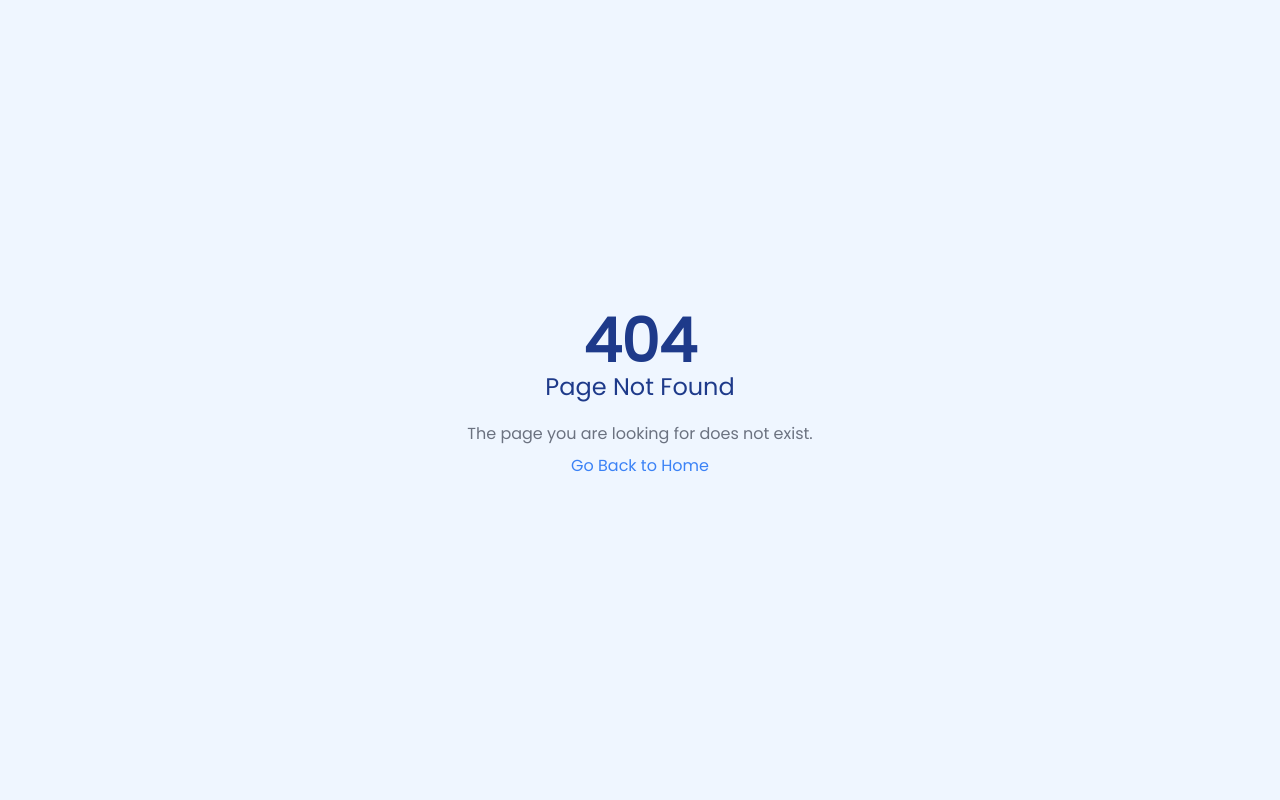
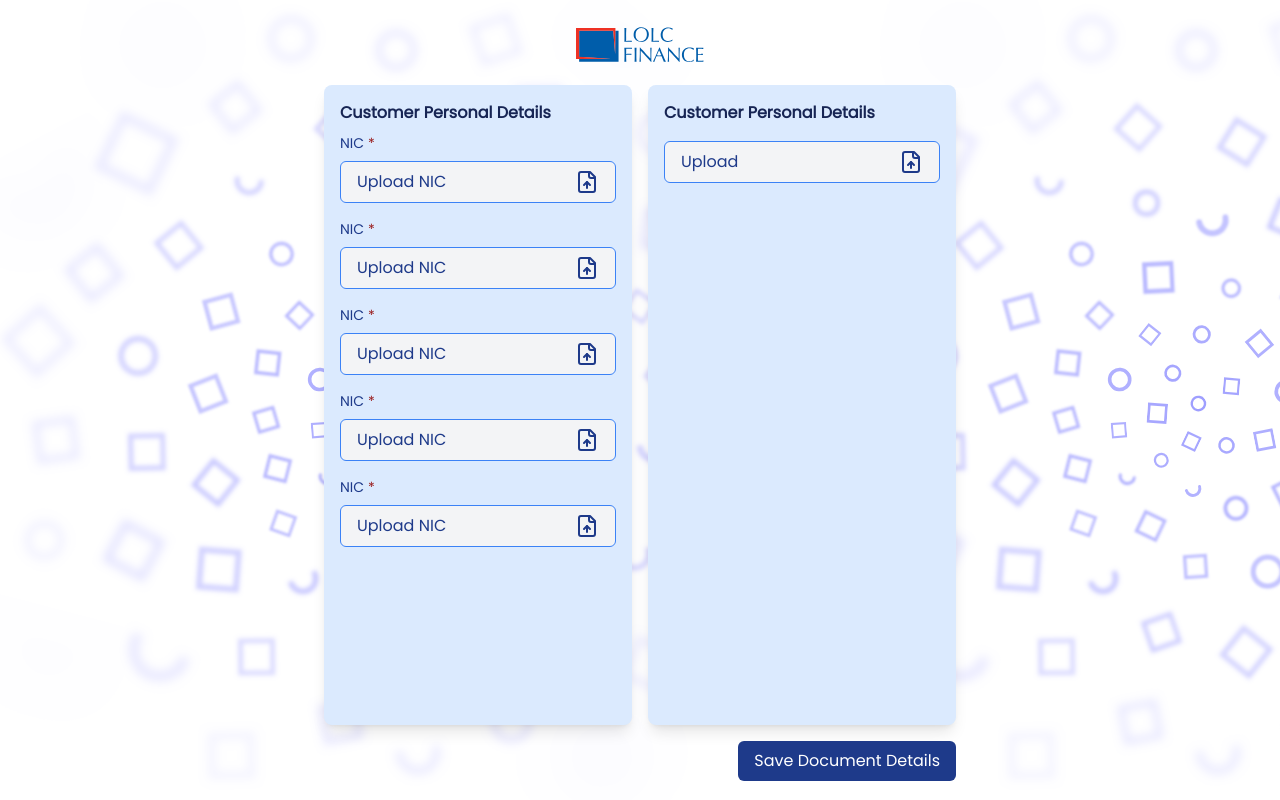
Before and after one commit to nu5rim3/credit-card, a React (Vite) app: page /document-detail in a window 1280 px wide. Before the commit this address had no page. Built offline with nearby package versions, Linux system fonts and the light colour scheme; what tailwindcss-animated would draw is missing.

Commit message:
updated: added condition rendering with employment category and uploader updated

```diff
--- a/src/App.tsx
+++ b/src/App.tsx
@@ -16,6 +16,7 @@ const GetStart = lazy(() => import('./pages/GetStart'));
 const Playground = lazy(() => import('./pages/Playground'));
 const MainForm = lazy(() => import('./pages/MainForm'));
 const DetailForm = lazy(() => import('./pages/DetailForm'));
+const DocumentForm = lazy(() => import('./pages/DocumentForm'));
 const NotFoundPage = lazy(() => import('./pages/NotFoundPage'));
 
 function App() {
@@ -30,6 +31,7 @@ function App() {
               <Route path="/playground" element={<Playground />} />
               <Route path="/form" element={<MainForm />} />
               <Route path="/personal-detail" element={<DetailForm />} />
+              <Route path="/document-detail" element={<DocumentForm />} />
               <Route path="*" element={<NotFoundPage />} />
             </Routes>
           </Suspense>
--- a/src/components/ListBox.tsx
+++ b/src/components/ListBox.tsx
@@ -5,8 +5,6 @@ import { ChevronDown } from 'lucide-react';
 
 interface HUIListboxProps extends ListboxProps {
     options: string[];
-    // selectedOption: { id: number; name: string };
-    // onAction: (option: { id: number; name: string }) => void;
     disabled?: boolean;
     label: string;
     className?: string;
--- a/src/components/Uploader.tsx
+++ b/src/components/Uploader.tsx
@@ -2,6 +2,7 @@ import { ChangeEvent, useState } from "react";
 import { useRef } from "react";
 import { Field, Input, InputProps, Label } from "@headlessui/react";
 import Button from "./Button";
+import { FileUp, Trash2, ZoomIn } from "lucide-react";
 
 interface UploaderProps extends InputProps {
     onFileSelected: (files: File[]) => void;
@@ -12,7 +13,7 @@ interface UploaderProps extends InputProps {
 }
 
 const Uploader: React.FC<UploaderProps> = (
-    ({ onFileSelected, multiple, label, required, error }) => { //...props
+    ({ onFileSelected, multiple, label, required, error, ...props }) => { //...props
         const inputRef = useRef<HTMLInputElement>(null);
         const [files, setFiles] = useState<File[]>([]);
 
@@ -34,14 +35,14 @@ const Uploader: React.FC<UploaderProps> = (
                     {label}
                     {required && <span className="ml-1 text-red-800">*</span>}
                 </Label>
-                <Button variant={"outline"} className="my-2" onClick={() => handleButtonClick()}>Upload {label}</Button>
+                <Button variant={"outline"} className="my-2 w-full flex flex-row justify-between bg-gray-100" onClick={() => handleButtonClick()}>Upload {label} <FileUp /></Button>
                 <Input
                     ref={inputRef}
                     type="file"
                     multiple={multiple}
                     onChange={handleFileSelected}
                     className="hidden"
-                // {...props}
+                    {...props}
                 />
                 <Label className="block text-xs font-medium text-red-800 text-left mt-1 italic">
                     {error}
@@ -53,11 +54,14 @@ const Uploader: React.FC<UploaderProps> = (
                             {files.map((file, index) => (
                                 <div
                                     key={index}
-                                    className="relative w-full h-32  border rounded-lg flex items-center justify-center overflow-hidden cursor-pointer"
+                                    className="relative w-44 sm:w-full h-28 rounded-lg flex items-center justify-center overflow-hidden cursor-pointer bg-gray-100 p-1 hover:shadow-xl transition duration-300 delay-500 hover:delay-300 animate-fade-up animate-duration-[3000ms] animate-once"
                                 >
                                     <img src={URL.createObjectURL(file)} alt={file.name}
-                                        className="object-cover w-full h-full rounded-lg" />
-                                    <button className="absolute bottom-0 right-3">hello</button>
+                                        className="object-contain w-full h-full rounded-lg" />
+                                    <div className="absolute bottom-0 h-full w-full flex justify-between items-end p-3 rounded-lg bg-gray-800/50 sm:bg-gray-800/0 hover:bg-gray-800/50">
+                                        <button className="bg-primary-900/70 p-1 rounded-full hover:bg-primary-900"><ZoomIn size={20} className="text-primary-200" /></button>
+                                        <button className="bg-primary-900/70 p-1 rounded-full hover:bg-primary-900"><Trash2 size={20} className="text-primary-200" /></button>
+                                    </div>
                                 </div>
 
                             ))}
--- a/src/pages/DetailForm.tsx
+++ b/src/pages/DetailForm.tsx
@@ -5,6 +5,7 @@ import { Button, Checkbox, Input, Listbox, RadioGroup, TermsDialog } from '../co
 import logo from '../assets/images/lolcf_logo.svg'
 import { RadioOption } from '../components/RadioGroup';
 import { useEffect, useState } from 'react';
+import { useNavigate } from 'react-router-dom';
 
 const eighteenYearsAgo = new Date();
 eighteenYearsAgo.setFullYear(eighteenYearsAgo.getFullYear() - 18);
@@ -41,8 +42,11 @@ const schema = z.object({
     province: z.string().min(1, 'Province is required'),
     politicallyExposed: z.string().min(1, 'Politically exposed is required'),
     employmentCategory: z.string().min(1, 'Employment Category is required'),
-    expInPresentEmployment: z.string().min(1, 'Experience in Present Employment is required').optional(),
-    experienceInPreviousEmployment: z.string().min(1, 'Experience In Previous Employment is required').optional(),
+    governmentSectorType: z.string().min(1, 'Government Sector Type is required').optional(),
+    privateSectorType: z.string().min(1, 'Private Sector Type is required').optional(),
+    selfEmployedType: z.string().min(1, 'Self Employed Types is required').optional(),
+    expInPresentEmployment: z.string().min(1, 'Experience in Present Employment is required'),
+    experienceInPreviousEmployment: z.string().min(1, 'Experience In Previous Employment is required'),
     nameOfThePreviousEmployer: z.string().min(1, 'Name Of The Previous Employer is required'),
     occupationType: z.string().min(1, 'Occupation Type is required'),
     nameOfTheEmployer: z.string().min(1, 'Name Of The Employer/Business is required'),
@@ -72,7 +76,10 @@ const residenceTypes: RadioOption[] = [{ label: 'Resident', value: 'Resident' },
 const politicallyExposedType: RadioOption[] = [{ label: 'Yes', value: 'Yes' }, { label: 'No', value: 'No' }]
 const preferredLanguages = ["English", "Sinhala", "Tamil"]
 const provinces = ["Central", "Eastern", "North Central", "North Western", "Northern", "Sabaragamuwa", "Southern", "Western", "Uva"]
-const employmentCategories = ["Government", "Private", "Self"]
+const employmentCategories = ["Government Sector", "Private Sector", "Self Employed"]
+const governmentSectorTypes = ["Government Healthcare Professionals", "Government Bankers", "Others"]
+const privateSectorTypes = ["Private Healthcare Professionals", "Private Bankers", "Others"]
+const selfEmployedTypes = ["Entrepreneurs/Small Business Owners", "Freelancers"]
 const occupationTypes = ["Full Time", "Part Time", "Contract"]
 const branches = ["Colombo", "Kandy", "Galle", "Jaffna"]
 
@@ -127,9 +134,13 @@ const DetailForm = () => {
             dueDate: "",
             cardCollectBranch: branches[0],
             nameOnCard: "",
-            termsAndCondition: false
+            termsAndCondition: false,
+            governmentSectorType: governmentSectorTypes[0],
+            privateSectorType: privateSectorTypes[0],
+            selfEmployedType: selfEmployedTypes[0]
         }
     });
+    const navigate = useNavigate();
     const empCategory = watch("employmentCategory");
     const [sameMobile, setSameMobile] = useState<boolean>(false)
     const [sameAddress, setSameAddress] = useState<boolean>(false)
@@ -143,6 +154,7 @@ const DetailForm = () => {
     const onSubmit = (data: FormData) => {
         // TODO: call the API
         console.log(data)
+        navigate('/document-detail')
     };
 
     /**
@@ -208,7 +220,7 @@ const DetailForm = () => {
         <div className="bg-[url('/img/hero-pattern.svg')] flex justify-center py-5 px-2 sm:px-0 sm:h-screen">
             <div className='container flex flex-col justify-center items-center'>
                 <img className="w-32 mb-3 animate-fade-up animate-duration-[1200ms] animate-once" src={logo} />
-                <form onSubmit={handleSubmit(onSubmit)} className="w-full grid grid-cols-1 md: sm:grid-cols-4 gap-4">
+                <form onSubmit={handleSubmit(onSubmit)} className="w-full grid grid-cols-1 sm:grid-cols-4 gap-4">
                     {/* Customer Personal Details */}
                     <div className='bg-primary-100 rounded-lg shadow-lg p-4 animate-fade-up animate-duration-[3000ms] animate-once hover:shadow-xl flex flex-col gap-2 sm:h-[80vh] sm:overflow-scroll'>
                         <p className='font-semibold text-primary-950'>Customer Personal Details</p>
@@ -398,16 +410,58 @@ const DetailForm = () => {
                                 />
                             }
                         />
-                        {empCategory === 'Government' &&
-                            <Input
-                                type={'text'}
-                                label={'Experience in Present Employment'}
-                                required
-                                error={errors.expInPresentEmployment?.message}
-                                {...register('expInPresentEmployment')}
+                        {empCategory === 'Government Sector' &&
+                            <Controller
+                                control={control}
+                                name={'governmentSectorType'}
+                                render={({ field }) =>
+                                    <Listbox
+                                        options={governmentSectorTypes}
+                                        label={'Government Sector Type'}
+                                        error={errors.governmentSectorType?.message}
+                                        {...field}
+                                        required
+                                    />
+                                }
                             />
                         }
-
+                        {empCategory === 'Private Sector' &&
+                            <Controller
+                                control={control}
+                                name={'privateSectorType'}
+                                render={({ field }) =>
+                                    <Listbox
+                                        options={privateSectorTypes}
+                                        label={'Private Sector Type'}
+                                        error={errors.privateSectorType?.message}
+                                        {...field}
+                                        required
+                                    />
+                                }
+                            />
+                        }
+                        {empCategory === 'Self Employed' &&
+                            <Controller
+                                control={control}
+                                name={'selfEmployedType'}
+                                render={({ field }) =>
+                                    <Listbox
+                                        options={selfEmployedTypes}
+                                        label={'Self Employed Type'}
+                                        error={errors.selfEmployedType?.message}
+                                        {...field}
+                                        required
+                                    />
+                                }
+                            />
+                        }
+                        <Input
+                            type={'text'}
+                            label={'Experience in Present Employment'}
+                            required
+                            error={errors.expInPresentEmployment?.message}
+                            {...register('expInPresentEmployment')}
+                        />
                         <Input
                             type={'text'}
                             label={'Experience In Previous Employment'}
--- /dev/null
+++ b/src/pages/DocumentForm.tsx
@@ -0,0 +1,122 @@
+import * as z from 'zod';
+import { zodResolver } from '@hookform/resolvers/zod';
+import logo from '../assets/images/lolcf_logo.svg'
+import { useForm } from 'react-hook-form';
+import { Button, Uploader } from '../components';
+
+const schema = z.object({
+    fullName: z.string().min(1, 'Full name is required'),
+})
+type FormData = z.infer<typeof schema>;
+
+const DocumentForm = () => {
+    // control, register, unregister,
+    // setValue, getValues, watch,
+    const { handleSubmit, formState: { errors } } = useForm<FormData>({
+        resolver: zodResolver(schema),
+        shouldUnregister: true,
+        defaultValues: {
+            fullName: ''
+        }
+    })
+
+    /**
+    * on Submit - main api call to  save the document details
+    * @param data
+    */
+    const onSubmit = (data: FormData) => {
+        // TODO: call the API
+        console.log(data)
+    };
+
+    return (
+        <div className="bg-[url('/img/hero-pattern.svg')] flex justify-center py-5 px-2 sm:px-0 sm:h-screen">
+            <div className='container flex flex-col justify-center items-center'>
+                <img className="w-32 mb-3 animate-fade-up animate-duration-[1200ms] animate-once" src={logo} />
+                <form onSubmit={handleSubmit(onSubmit)} className="w-full grid grid-cols-1 sm:grid-cols-4 gap-4">
+                    {/* Customer Personal Details */}
+                    <div className='hidden sm:block' />
+                    <div className='bg-primary-100 rounded-lg shadow-lg p-4 animate-fade-up animate-duration-[3000ms] animate-once hover:shadow-xl flex flex-col gap-2 sm:h-[80vh] sm:overflow-scroll'>
+                        <p className='font-semibold text-primary-950'>Customer Personal Details</p>
+                        <Uploader
+                            label={'NIC'}
+                            onFileSelected={function (files: File[]): void {
+                                console.log('[FILE] - ', files)
+                                throw new Error('Function not implemented.');
+                            }}
+                            multiple={true}
+                            required
+                            error={errors.fullName?.message}
+                        />
+                        <Uploader
+                            label={'NIC'}
+                            onFileSelected={function (files: File[]): void {
+                                console.log('[FILE] - ', files)
+                                throw new Error('Function not implemented.');
+                            }}
+                            multiple={true}
+                            required
+                            error={errors.fullName?.message}
+                        />
+                        <Uploader
+                            label={'NIC'}
+                            onFileSelected={function (files: File[]): void {
+                                console.log('[FILE] - ', files)
+                                throw new Error('Function not implemented.');
+                            }}
+                            multiple={true}
+                            required
+                            error={errors.fullName?.message}
+                        />
+                        <Uploader
+                            label={'NIC'}
+                            onFileSelected={function (files: File[]): void {
+                                console.log('[FILE] - ', files)
+                                throw new Error('Function not implemented.');
+                            }}
+                            multiple={true}
+                            required
+                            error={errors.fullName?.message}
+                        />
+                        <Uploader
+                            label={'NIC'}
+                            onFileSelected={function (files: File[]): void {
+                                console.log('[FILE] - ', files)
+                                throw new Error('Function not implemented.');
+                            }}
+                            multiple={true}
+                            required
+                            error={errors.fullName?.message}
+                        />
+                    </div>
+                    {/* Customer Personal Details */}
+                    <div className='bg-primary-100 rounded-lg shadow-lg p-4 animate-fade-up animate-duration-[4000ms] animate-once hover:shadow-xl flex flex-col gap-2 sm:h-[80vh] sm:overflow-scroll mb-20 sm:mb-0'>
+                        <p className='font-semibold text-primary-950'>Customer Personal Details</p>
+                        <Uploader
+                            onFileSelected={function (files: File[]): void {
+                                console.log('[FILE] - ', files)
+                                throw new Error('Function not implemented.');
+                            }}
+                            multiple={false}
+                            label={''}
+                            required={false}
+                            error={errors.fullName?.message}
+                        />
+                    </div>
+                    <div className="md:col-span-3 justify-end h-10 animate-fade-up animate-duration-[6000ms] animate-once hidden sm:flex">
+                        <Button variant='primary' type="submit" className={''} >
+                            Save Document Details
+                        </Button>
+                    </div>
+                    <div className="fixed sm:hidden bottom-3 bg-primary-50 h-auto animate-fade-up animate-duration-[6000ms] animate-once w-full rounded-lg pr-4">
+                        <Button variant='primary' type="submit" className={'w-full'} >
+                            Save Document Details
+                        </Button>
+                    </div>
+                </form>
+            </div>
+        </div>
+    )
+}
+
+export default DocumentForm
--- a/src/pages/index.ts
+++ b/src/pages/index.ts
@@ -1,4 +1,5 @@
 import DetailForm from "./DetailForm";
+import DocumentForm from "./DocumentForm";
 import GetStart from "./GetStart";
 import LandingPage from "./Landing";
 import MainForm from "./MainForm";
@@ -11,5 +12,6 @@ export {
   GetStart,
   Playground,
   DetailForm,
+  DocumentForm,
   NotFoundPage,
 };
```
